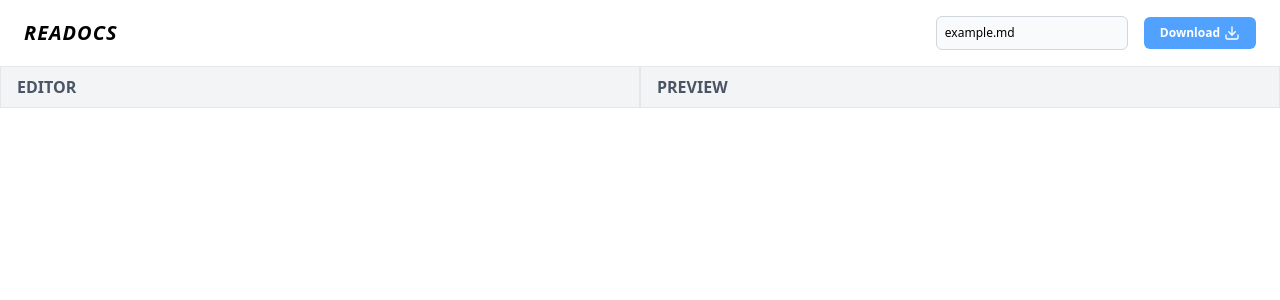
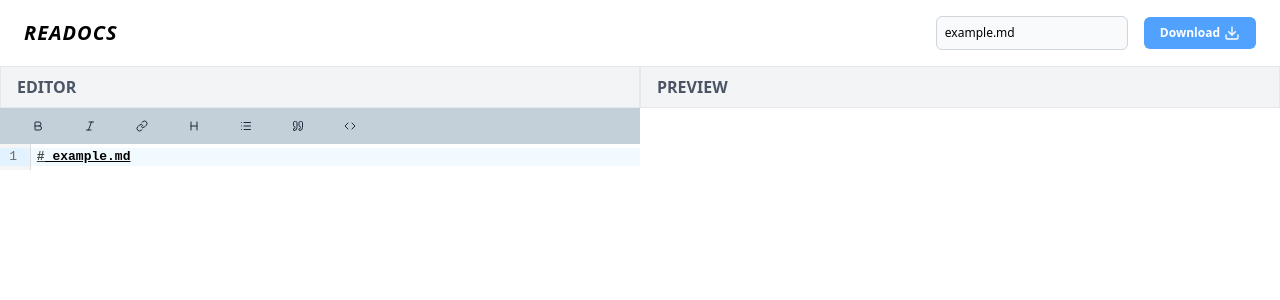
Before and after one commit to radriann21/readocs, a React (Vite) app: page / in a window 1280 px wide. Shown: the top 300 px of the page. Built offline with nearby package versions, Linux system fonts and the light colour scheme.

Commit message:
feat: added CodeMirror editor with markdown support and language extensions

```diff
--- a/package.json
+++ b/package.json
@@ -10,7 +10,10 @@
     "preview": "vite preview"
   },
   "dependencies": {
+    "@codemirror/lang-markdown": "^6.5.0",
+    "@codemirror/language-data": "^6.5.2",
     "@tailwindcss/vite": "^4.1.18",
+    "@uiw/react-codemirror": "^4.25.4",
     "lucide-react": "^0.563.0",
     "react": "^19.2.0",
     "react-dom": "^19.2.0",
--- a/src/features/editor/Editor.tsx
+++ b/src/features/editor/Editor.tsx
@@ -1,9 +1,14 @@
+import { Toolbar } from "./components/Toolbar";
+import { CodeMirrorEditor } from "./components/CodeMirrorEditor";
+
 export const Editor = () => {
   return (
     <section className="w-full flex flex-col">
       <div className="w-full flex items-center px-4 py-2 bg-gray-100 border border-gray-200">
         <h3 className="font-semibold text-gray-600 uppercase">Editor</h3>
       </div>
+     <Toolbar />
+     <CodeMirrorEditor />
     </section>
-  )
-}
+  );
+};
--- /dev/null
+++ b/src/features/editor/components/CodeMirrorEditor.tsx
@@ -0,0 +1,20 @@
+import CodeMirror from "@uiw/react-codemirror"
+import { markdown, markdownLanguage } from "@codemirror/lang-markdown"
+import { languages } from "@codemirror/language-data"
+import { useEditorStore } from "@/shared/model/store"
+
+export const CodeMirrorEditor = () => {
+  const { documentContent, setDocumentContent } = useEditorStore();
+
+  return (
+    <CodeMirror
+      style={{
+        height: "100%",
+        width: "100%",
+      }}
+      value={documentContent}
+      onChange={setDocumentContent}
+      extensions={[markdown({ base: markdownLanguage, codeLanguages: languages })]}
+    />
+  )
+}
--- /dev/null
+++ b/src/features/editor/components/Toolbar.tsx
@@ -0,0 +1,47 @@
+import { Bold, Italic, Link, Heading, List, Quote, Code } from "lucide-react";
+
+const options = [
+  {
+    name: "Bold",
+    icon: <Bold className="w-3 h-3" />,
+  },
+  {
+    name: "Italic",
+    icon: <Italic className="w-3 h-3" />,
+  },
+  {
+    name: "Link",
+    icon: <Link className="w-3 h-3" />,
+  },
+  {
+    name: "Heading",
+    icon: <Heading className="w-3 h-3" />,
+  },
+  {
+    name: "List",
+    icon: <List className="w-3 h-3" />,
+  },
+  {
+    name: "Quote",
+    icon: <Quote className="w-3 h-3" />,
+  },
+  {
+    name: "Code",
+    icon: <Code className="w-3 h-3" />,
+  },
+];
+
+export const Toolbar = () => {
+  return (
+    <div className="w-full flex gap-x-6 bg-[#C3D0DA] px-6 py-1">
+      {options.map((option) => (
+        <button
+          key={option.name}
+          className="p-2 rounded-md text-xs bg-transparent text-gray-800 font-semibold border-none outline-0 px-2 flex items-center gap-x-1 cursor-pointer hover:bg-gray-200 transition-colors duration-200"
+        >
+          {option.icon}
+        </button>
+      ))}
+    </div>
+  );
+};
--- a/src/shared/model/store.ts
+++ b/src/shared/model/store.ts
@@ -6,7 +6,9 @@ export const useEditorStore = create<State & Actions>()(
   persist(
     (set) => ({
       documentTitle: "example.md",
+      documentContent: "# example.md",
       setDocumentTitle: (title: string) => set({ documentTitle: title }),
+      setDocumentContent: (content: string) => set({ documentContent: content }),
     }),
     {
       name: "editor-storage",
--- a/src/shared/model/types.ts
+++ b/src/shared/model/types.ts
@@ -1,7 +1,9 @@
 export interface State {
   documentTitle: string;
+  documentContent: string;
 }
 
 export interface Actions {
   setDocumentTitle: (title: string) => void;
+  setDocumentContent: (content: string) => void;
 }
```
Also changed, not shown: 1 other file (tests, documents, lock files or other folders).
